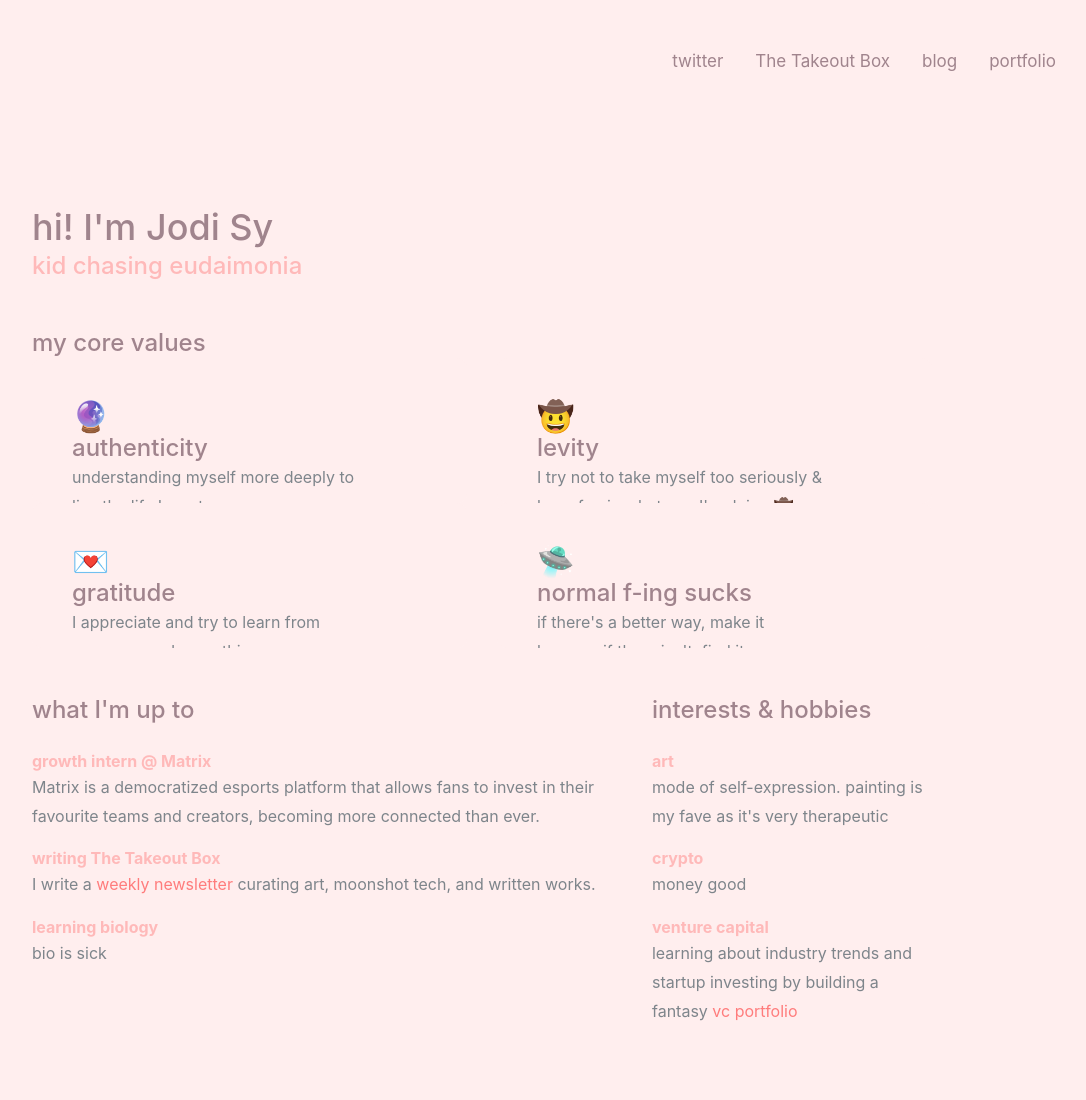
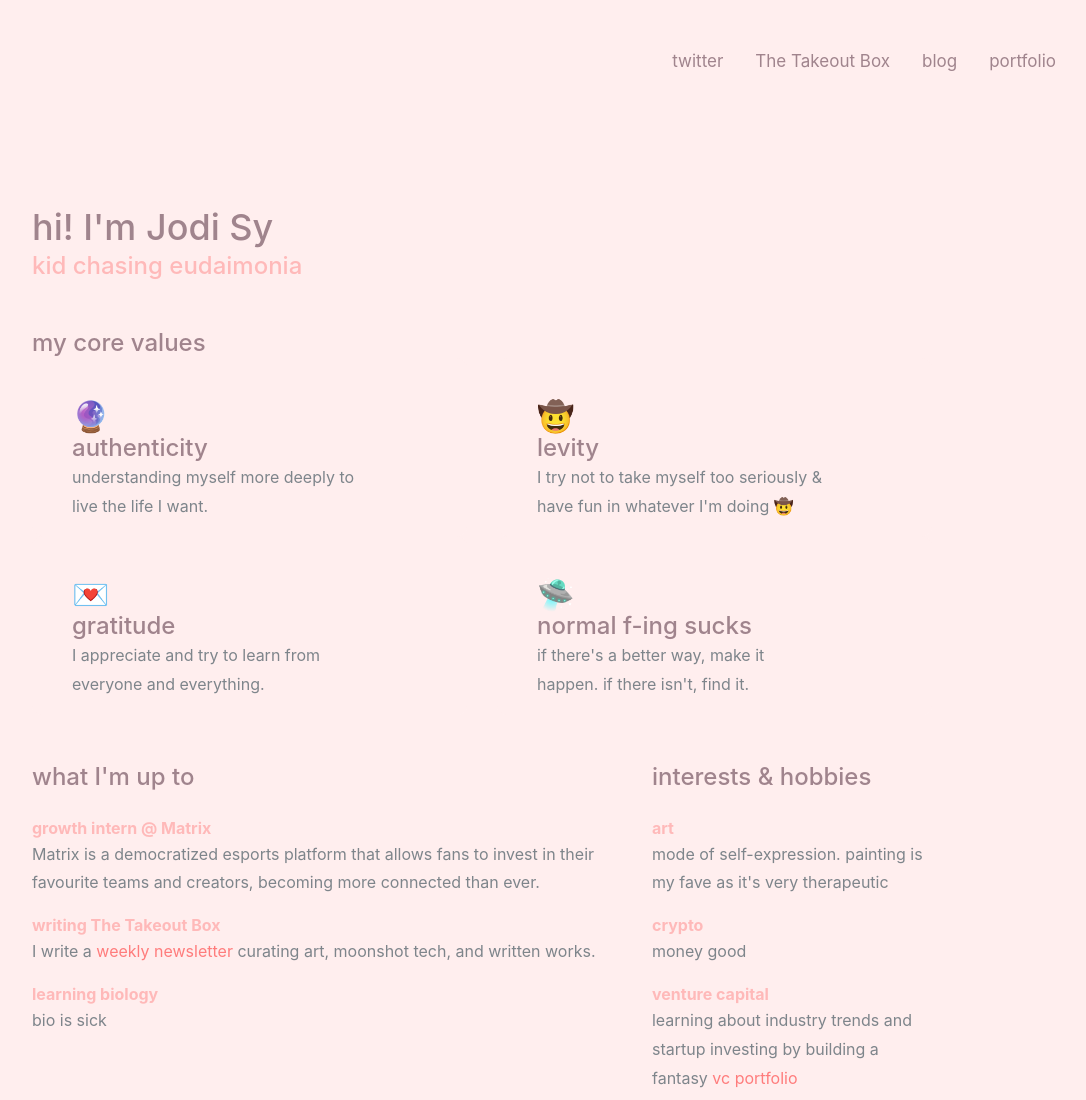
Before and after one commit to jodisy/jodisy.github.io, a plain HTML site: page index.html in a window 1280 px wide. Shown: the top 1100 px of the page, without its empty margins (158-1244 px from the left). Drawn offline with Linux system fonts and the light colour scheme.

Commit message:
Fix "Values" card being cut off on narrow displays

```diff
--- a/css/style.css
+++ b/css/style.css
@@ -158,11 +158,10 @@ ol {
 .value {
 	position: relative;
 	overflow: hidden;
-	padding: 40px 40px 65px;
+	padding: 40px 40px 0px;
     border-radius: 10px;
     -webkit-transition: 0.4s;
     transition: 0.4s;
-    height: 145px;
 	width: auto;
 	background-color: #FFEEEE;
 }
```
